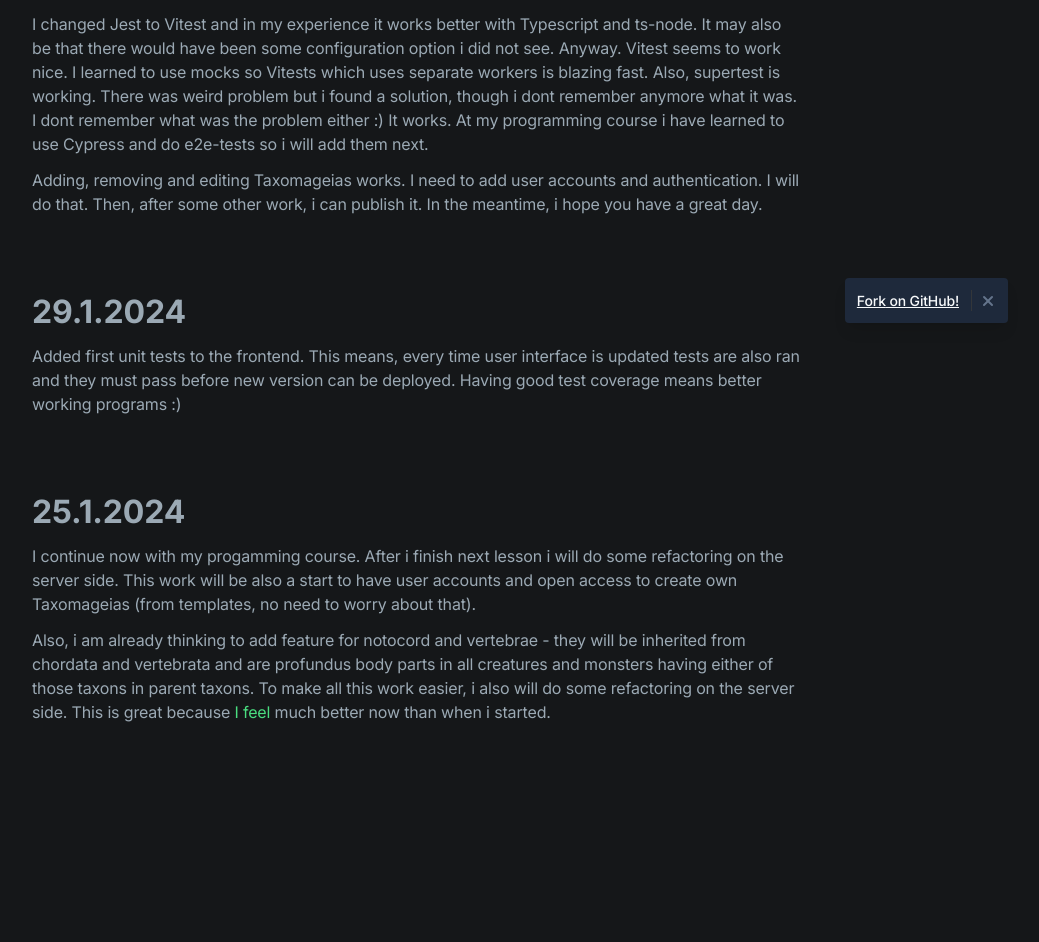
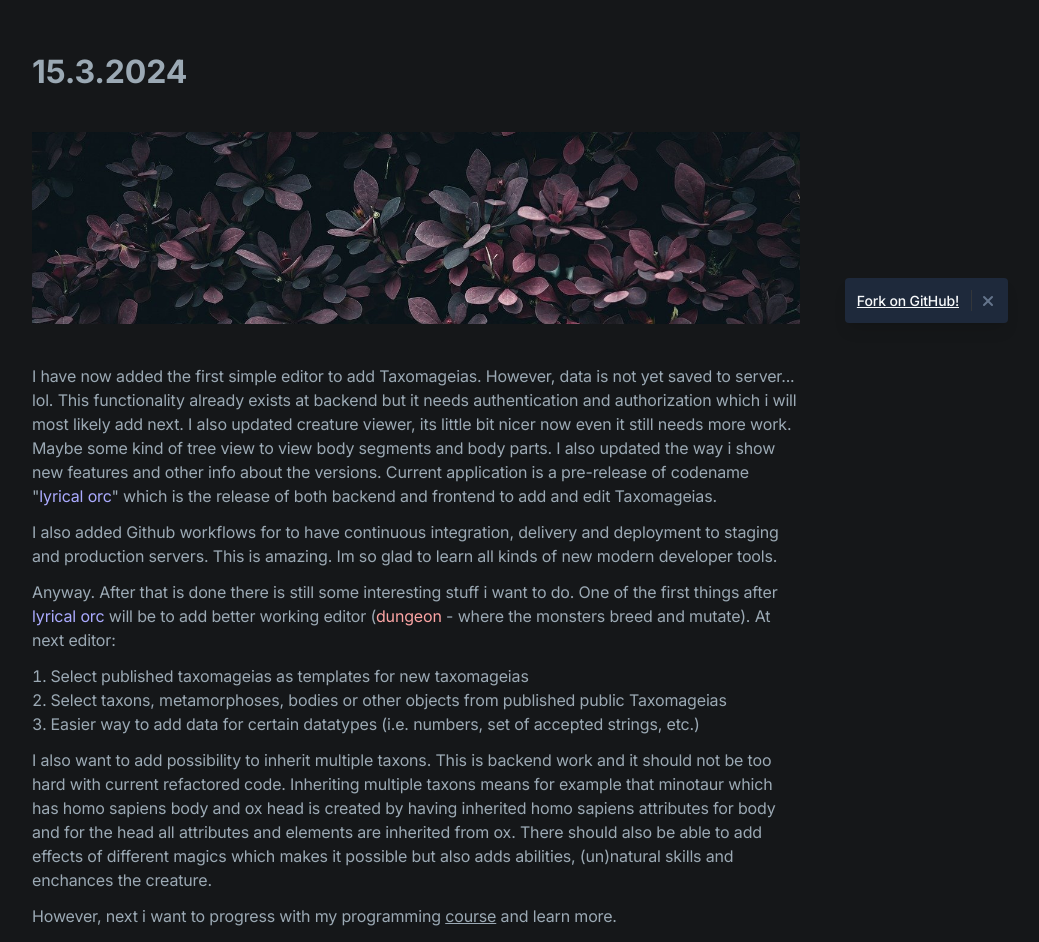
Before and after one commit to Nerdman4U/taxomageia-frontend, a Next.js app: page /diary in a window 1280 px wide. Shown: the part 445-1387 px from the top of the page, without its empty margins (224-1263 px from the left). Built offline with nearby package versions, Linux system fonts and the light colour scheme; no server answers.

Commit message:
feat(login): login basics

```diff
--- a/app/credits/credits.json
+++ b/app/credits/credits.json
@@ -47,6 +47,11 @@
       "from": "openclipart-vectors"
     },
     {
+      "name": "Happomarjapensas - barberry",
+      "url": "https://pixabay.com/fi/photos/happomarjapensas-barberry-pensas-8612696/",
+      "from": "Wyxina"
+    }
+    ,{
       "name": "Landscape Darling",
       "url": "https://pixabay.com/photos/landscape-mountain-darling-clouds-3969074/",
       "from": "ELG21"
--- a/app/credits/page.tsx
+++ b/app/credits/page.tsx
@@ -54,11 +54,11 @@ const Credits = () => {
                 <li><a href="https://tc39.es/ecma262/" target="_blank">ECMAScript</a>, <a href="https://www.typescriptlang.org/" target="_blank">Typescript</a></li>
                 <li>Node, ts-node</li>
                 <li>NextJS</li>
-                <li>React, React-Redux, Redux Toolkit</li>
+                <li>React, React-Redux, Redux Toolkit, Tailwind CSS</li>
                 <li><a href="prisma.io" target="_blank">Prisma</a></li>
                 <li>Vitest, Jest, Supertest, Cypress</li>
                 <li><a href="https://codeium.com/" target="_blank">Codeium</a></li>
-                <li>HTML, CSS</li>
+                <li>HTML, CSS, JSON, YAML</li>
             		<li>PostgreSQL, MySQL</li>
                 <li><a href="https://certbot.eff.org/" target="_blank">Certbot</a></li>
                 <li>Apache, Redis</li>
--- a/app/diary/page.tsx
+++ b/app/diary/page.tsx
@@ -1,24 +1,130 @@
+import Image from "next/image";
+import barberry from "@/public/images/barberry.png";
+
 const Diary = () => {
   return (
     <section id="diary">
       <div className="max-w-6xl mx-auto px-4 sm:px-6 text-gray-400">
         <div className="py-12 md:py-20 border-t border-gray-800">
-
           {/* Section header */}
           <div className="max-w-3xl mx-auto text-center pb-12 md:pb-16">
             {/* <div className="inline-flex text-sm font-semibold py-1 px-3 m-2 text-green-600 bg-green-200 rounded-full mb-4">Reach goals that matter</div> */}
             <h1 className="h2 mb-4">Diary</h1>
-            <p className="text-xl text-gray-400">I will add "daily" developer notes here.</p>
+            <p className="text-xl text-gray-400">
+              I will add "daily" developer notes here.
+            </p>
           </div>
 
           <div className="max-w-3xl mx-auto md:pb-16">
+            <h3 className="h3 mb-3 text-gray-400">25.3.2024</h3>
+            <div>
+              <p className="mb-3">
+                Basic functionality for signup / signin is done. I have now
+                hopes to manage to have first working version with login and
+                basic editing ready at end of the week.
+              </p>
+            </div>
+          </div>
+
+          <div className="max-w-3xl mx-auto md:pb-16">
+            <h3 className="h3 mb-3 text-gray-400">15.3.2024</h3>
+            <div>
+              <Image
+                className="my-10"
+                src={barberry}
+                priority={true}
+                alt="Barberry"
+              />
+
+              <p className="mb-3">
+                I have now added the first simple editor to add Taxomageias.
+                However, data is not yet saved to server... lol. This
+                functionality already exists at backend but it needs
+                authentication and authorization which i will most likely add
+                next. I also updated creature viewer, its little bit nicer now
+                even it still needs more work. Maybe some kind of tree view to
+                view body segments and body parts. I also updated the way i show
+                new features and other info about the versions. Current
+                application is a pre-release of codename "
+                <span className="text-purple-400">lyrical orc</span>" which is
+                the release of both backend and frontend to add and edit
+                Taxomageias.
+              </p>
+              <p className="mb-3">
+                I also added Github workflows for to have continuous
+                integration, delivery and deployment to staging and production
+                servers. This is amazing. Im so glad to learn all kinds of new
+                modern developer tools.
+              </p>
+              <p className="mb-3">
+                Anyway. After that is done there is still some interesting stuff
+                i want to do. One of the first things after{" "}
+                <span className="text-purple-400">lyrical orc</span> will be to
+                add better working editor (
+                <span className="text-red-300">dungeon</span> - where the
+                monsters breed and mutate). At next editor:
+                <ol className="list-decimal list-inside my-3">
+                  <li>
+                    Select published taxomageias as templates for new
+                    taxomageias
+                  </li>
+                  <li>
+                    Select taxons, metamorphoses, bodies or other objects from
+                    published public Taxomageias
+                  </li>
+                  <li>
+                    Easier way to add data for certain datatypes (i.e. numbers,
+                    set of accepted strings, etc.)
+                  </li>
+                </ol>
+              </p>
+              <p className="mb-3">
+                I also want to add possibility to inherit multiple taxons. This
+                is backend work and it should not be too hard with current
+                refactored code. Inheriting multiple taxons means for example
+                that minotaur which has homo sapiens body and ox head is created
+                by having inherited homo sapiens attributes for body and for the
+                head all attributes and elements are inherited from ox. There
+                should also be able to add effects of different magics which
+                makes it possible but also adds abilities, (un)natural skills
+                and enchances the creature.
+              </p>
+              <p className="mb-3">
+                However, next i want to progress with my programming{" "}
+                <a href="https://fullstackopen.com/" target="_blank">
+                  course
+                </a>{" "}
+                and learn more.
+              </p>
+            </div>
+          </div>
+
+          <div className="max-w-3xl mx-auto md:my-16">
             <h3 className="h3 mb-3 text-gray-400">16.2.2024</h3>
             <div>
               <p className="mb-3">
-                I am still working for major update to let everybody be able to create own Taxomageias. There is a lots of progress but also lots of things to be done. This is amazing because i am really enjoying it. Programming is a lot of fun.
+                I am still working for major update to let everybody be able to
+                create own Taxomageias. There is a lots of progress but also
+                lots of things to be done. This is amazing because i am really
+                enjoying it. Programming is a lot of fun.
               </p>
-              <p className="mb-3">I changed Jest to Vitest and in my experience it works better with Typescript and ts-node. It may also be that there would have been some configuration option i did not see. Anyway. Vitest seems to work nice. I learned to use mocks so Vitests which uses separate workers is blazing fast. Also, supertest is working. There was weird problem but i found a solution, though i dont remember anymore what it was. I dont remember what was the problem either :) It works. At my programming course i have learned to use Cypress and do e2e-tests so i will add them next.</p>
-              <p className="mb-3">Adding, removing and editing Taxomageias works. I need to add user accounts and authentication. I will do that. Then, after some other work, i can publish it. In the meantime, i hope you have a great day.</p>
+              <p className="mb-3">
+                I changed Jest to Vitest and in my experience it works better
+                with Typescript and ts-node. It may also be that there would
+                have been some configuration option i did not see. Anyway.
+                Vitest seems to work nice. I learned to use mocks so Vitests
+                which uses separate workers is blazing fast. Also, supertest is
+                working. There was weird problem but i found a solution, though
+                i dont remember anymore what it was. I dont remember what was
+                the problem either :) It works. At my programming course i have
+                learned to use Cypress and do e2e-tests so i will add them next.
+              </p>
+              <p className="mb-3">
+                Adding, removing and editing Taxomageias works. I need to add
+                user accounts and authentication. I will do that. Then, after
+                some other work, i can publish it. In the meantime, i hope you
+                have a great day.
+              </p>
             </div>
           </div>
 
@@ -26,7 +132,10 @@ const Diary = () => {
             <h3 className="h3 mb-3 text-gray-400">29.1.2024</h3>
             <div>
               <p className="mb-3">
-                Added first unit tests to the frontend. This means, every time user interface is updated tests are also ran and they must pass before new version can be deployed. Having good test coverage means better working programs :)
+                Added first unit tests to the frontend. This means, every time
+                user interface is updated tests are also ran and they must pass
+                before new version can be deployed. Having good test coverage
+                means better working programs :)
               </p>
             </div>
           </div>
@@ -35,20 +144,28 @@ const Diary = () => {
             <h3 className="h3 mb-3 text-gray-400">25.1.2024</h3>
             <div>
               <p className="mb-3">
-                I continue now with my progamming course. After i finish next lesson i will do some refactoring on the server side.
-                This work will be also a start to have user accounts and open access to create own Taxomageias (from templates, no need to worry about that).
+                I continue now with my progamming course. After i finish next
+                lesson i will do some refactoring on the server side. This work
+                will be also a start to have user accounts and open access to
+                create own Taxomageias (from templates, no need to worry about
+                that).
               </p>
               <p className="mb-3">
-                Also, i am already thinking to add feature for notocord and vertebrae - they will be inherited from chordata and vertebrata and are profundus body parts in all creatures and monsters having either of those taxons in parent taxons. To make all this work easier, i also will do some refactoring on the server side. This is great because <span className="text-green-400">I feel</span> much better now than when i started.
+                Also, i am already thinking to add feature for notocord and
+                vertebrae - they will be inherited from chordata and vertebrata
+                and are profundus body parts in all creatures and monsters
+                having either of those taxons in parent taxons. To make all this
+                work easier, i also will do some refactoring on the server side.
+                This is great because{" "}
+                <span className="text-green-400">I feel</span> much better now
+                than when i started.
               </p>
             </div>
           </div>
-
         </div>
       </div>
     </section>
-  )
+  );
+};
 
-}
-
-export default Diary
+export default Diary;
```
Also changed, not shown: app/(auth)/signin/page.tsx (+121 -24 lines), lib/features/login/loginReducer.ts (added, +27 -0 lines), lib/store.ts (+19 -21 lines), public/images/barberry.png (added).
